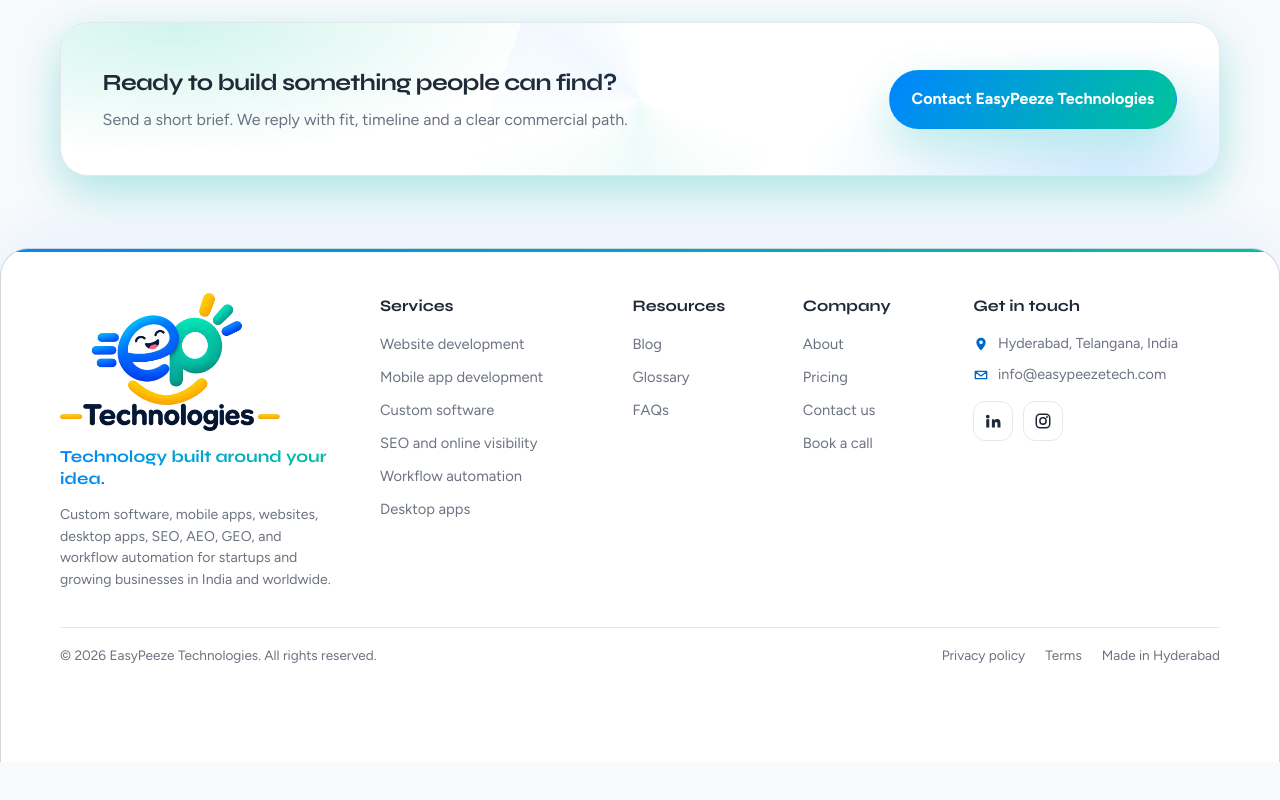
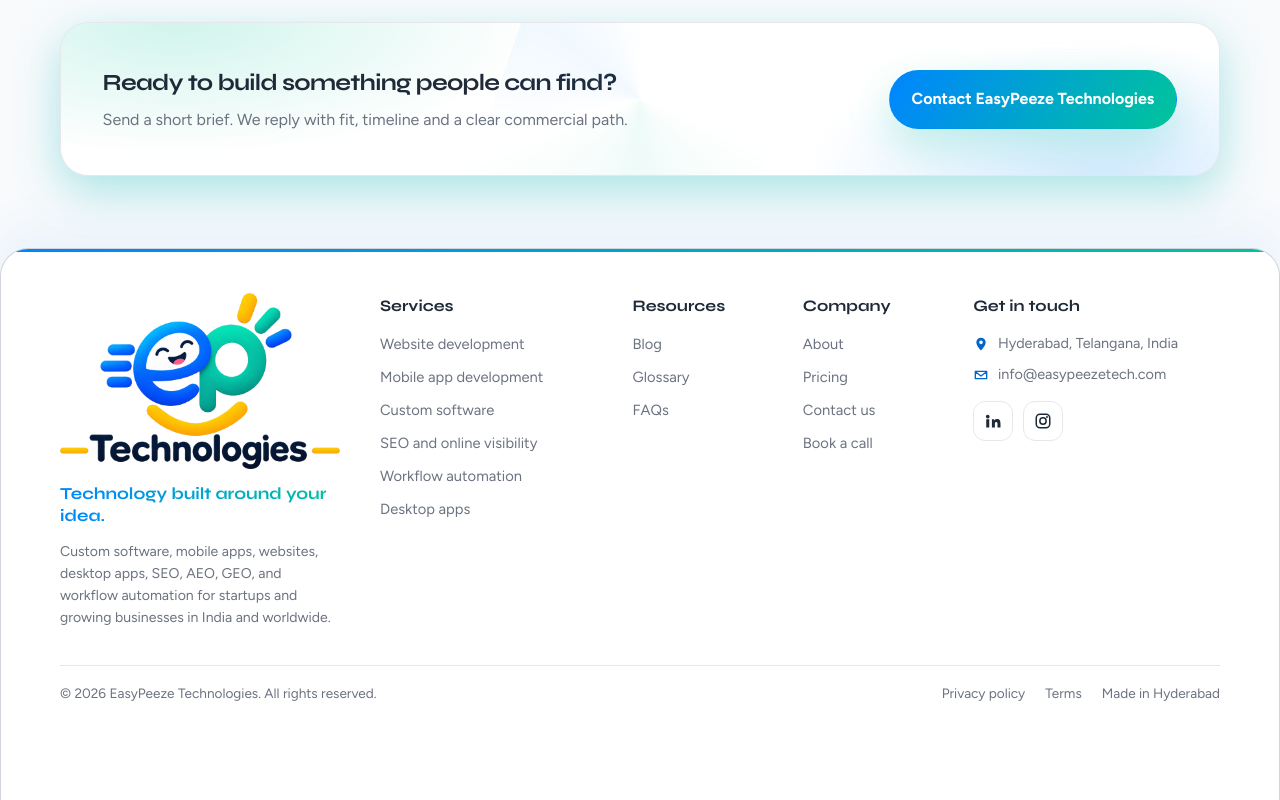
Before and after one commit to Ahmedhussainpvtt/Easypeezetech, a React (Vite) app: page / in a window 1280 px wide. Shown: the part 4866-5666 px from the top of the page. Before the commit the page ends 5628 px from the top, so only its background shows below. Built offline with nearby package versions, Linux system fonts and the light colour scheme.

Commit message:
Larger footer lockup

```diff
--- a/src/components/Footer.jsx
+++ b/src/components/Footer.jsx
@@ -93,8 +93,8 @@ export default function Footer() {
             <img
               className="logo-full"
               src={asset('logo-full.png')}
-              width="220"
-              height="138"
+              width="280"
+              height="176"
               alt={BRAND}
             />
           </Link>
--- a/src/styles.css
+++ b/src/styles.css
@@ -199,9 +199,9 @@ select {
 
 .footer-logo--full .logo-full,
 .footer-logo img.logo-full {
-  width: min(220px, 72vw);
+  width: min(280px, 78vw);
   height: auto;
-  max-height: 138px;
+  max-height: 176px;
   object-fit: contain;
 }
 
```
